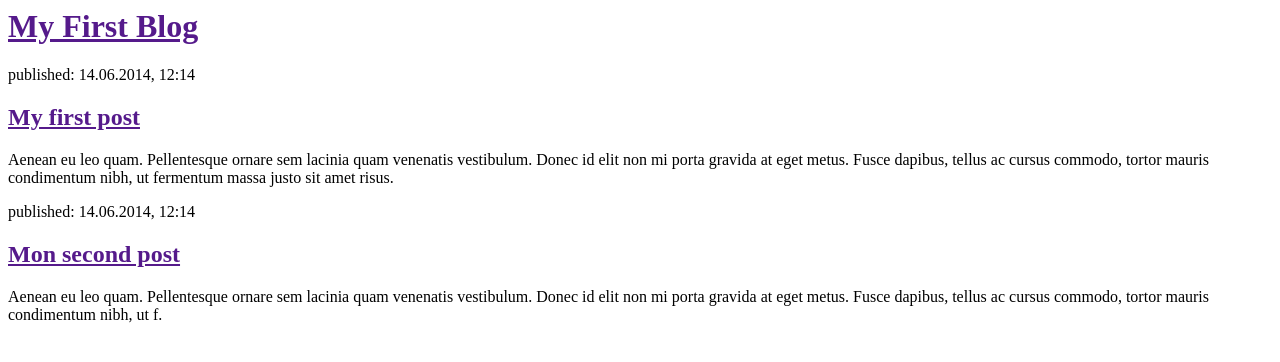
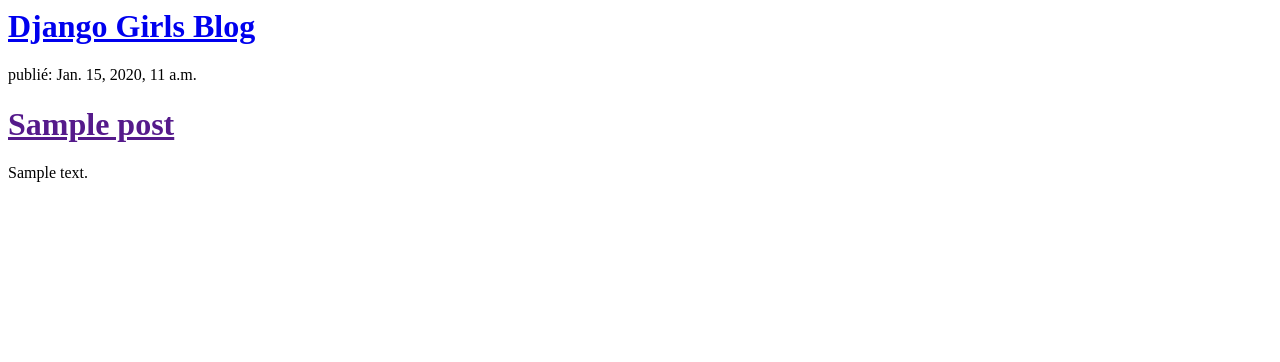
Before and after one commit to coffee101/my-first-blog, a Django app: template blog/templates/blog/post_list.html in a window 1280 px wide. Shown: the top 362 px of the page. Run offline with Django 3.2, Linux system fonts and the light colour scheme; the template is opened without the code that fills it: values that come from a table or form of the project are taken from there, others are empty; tables that the repository leaves empty hold one stand-in row (values such as "Sample post").

Commit message:
Modified templates to display posts from database.

```diff
--- a/blog/models.py
+++ b/blog/models.py
@@ -7,7 +7,7 @@
     title = models.CharField(max_length=200)
     text = models.TextField()
     created_date = models.DateTimeField(
-            default=timezone.now)
+        default=timezone.now)
     published_date = models.DateTimeField(
             blank=True, null=True)
 
--- a/blog/templates/blog/post_list.html
+++ b/blog/templates/blog/post_list.html
@@ -1,22 +1,11 @@
-<html>
-    <head>
-        <title>MY First Blog</title>
-    </head>
-    <body>
-        <div>
-            <h1><a href="">My First Blog</a></h1>
-        </div>
+<div>
+    <h1><a href="/">Django Girls Blog</a></h1>
+</div>
 
-        <div>
-            <p>published: 14.06.2014, 12:14</p>
-            <h2><a href="">My first post</a></h2>
-            <p>Aenean eu leo quam. Pellentesque ornare sem lacinia quam venenatis vestibulum. Donec id elit non mi porta gravida at eget metus. Fusce dapibus, tellus ac cursus commodo, tortor mauris condimentum nibh, ut fermentum massa justo sit amet risus.</p>
-        </div>
-
-        <div>
-            <p>published: 14.06.2014, 12:14</p>
-            <h2><a href="">Mon second post</a></h2>
-            <p>Aenean eu leo quam. Pellentesque ornare sem lacinia quam venenatis vestibulum. Donec id elit non mi porta gravida at eget metus. Fusce dapibus, tellus ac cursus commodo, tortor mauris condimentum nibh, ut f.</p>
-        </div>
-    </body>
-</html>
+{% for post in posts %}
+    <div>
+        <p>publié: {{ post.published_date }}</p>
+        <h1><a href="">{{ post.title }}</a></h1>
+        <p>{{ post.text|linebreaksbr }}</p>
+    </div>
+{% endfor %}
```
Also changed, not shown: blog/views.py (+5 -6 lines).
